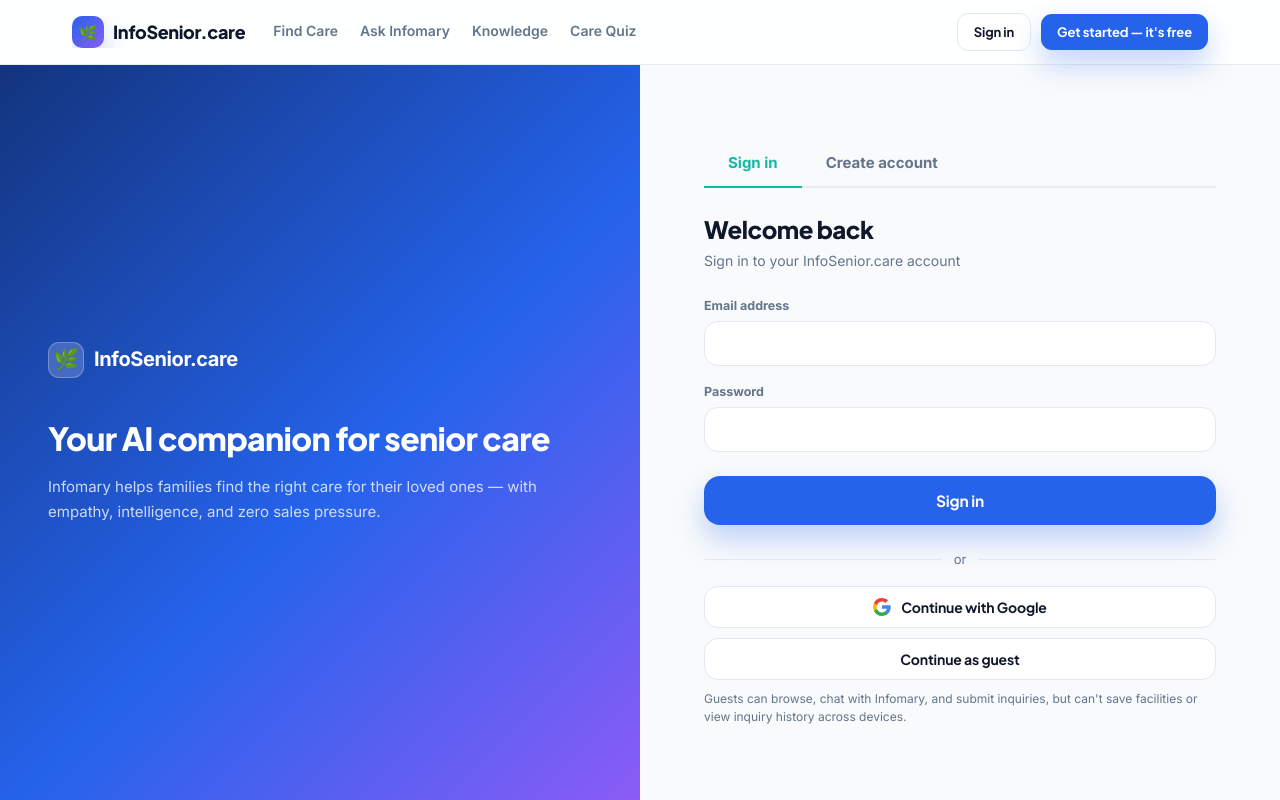
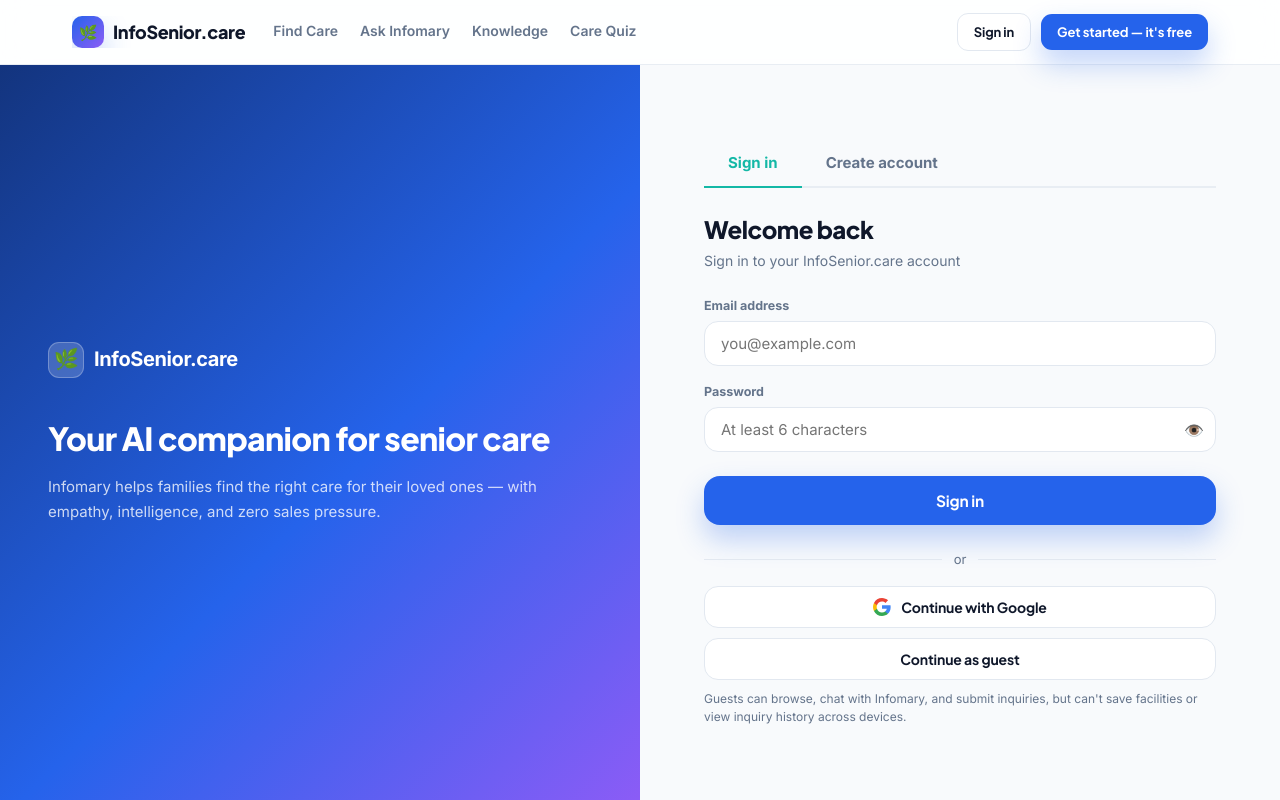
Before and after one commit to MATZ-Solution/Info_Senior_Care-Frontend, a React (Vite) app: page /auth in a window 1280 px wide. Shown: the top 800 px of the page. Built offline with nearby package versions, Linux system fonts and the light colour scheme; no server answers.

Commit message:
Enhance Auth component with email validation, password visibility toggle, and improved error handling

```diff
--- a/src/pages/Auth.tsx
+++ b/src/pages/Auth.tsx
@@ -4,6 +4,8 @@
 import { ErrorBanner } from "../components/Feedback";
 
 type Tab = "signin" | "signup";
+
+const EMAIL_RE = /^[^\s@]+@[^\s@]+\.[^\s@]+$/;
 
 export default function Auth() {
   const [params] = useSearchParams();
@@ -17,16 +19,27 @@
 
   const [email, setEmail] = useState("");
   const [password, setPassword] = useState("");
+  const [showPassword, setShowPassword] = useState(false);
   const [submitting, setSubmitting] = useState(false);
   const [error, setError] = useState<string | null>(null);
   const [confirmEmailNotice, setConfirmEmailNotice] = useState(false);
 
   async function handleSubmit(e: React.FormEvent) {
     e.preventDefault();
-    setSubmitting(true);
     setError(null);
     setConfirmEmailNotice(false);
-    const outcome = tab === "signin" ? await signIn(email, password) : await signUp(email, password);
+
+    if (!EMAIL_RE.test(email.trim())) {
+      setError("Please enter a valid email address.");
+      return;
+    }
+    if (password.length < 6) {
+      setError("Password must be at least 6 characters.");
+      return;
+    }
+
+    setSubmitting(true);
+    const outcome = tab === "signin" ? await signIn(email.trim(), password) : await signUp(email.trim(), password);
     setSubmitting(false);
     if (outcome.status === "signed_in") {
       navigate(from, { replace: true });
@@ -109,11 +122,47 @@
         <form onSubmit={handleSubmit}>
           <div className="field">
             <label>Email address</label>
-            <input type="email" required value={email} onChange={(e) => setEmail(e.target.value)} />
+            <input
+              type="email"
+              required
+              placeholder="you@example.com"
+              value={email}
+              onChange={(e) => setEmail(e.target.value)}
+            />
           </div>
           <div className="field">
             <label>Password</label>
-            <input type="password" required minLength={6} value={password} onChange={(e) => setPassword(e.target.value)} />
+            <div style={{ position: "relative" }}>
+              <input
+                type={showPassword ? "text" : "password"}
+                required
+                minLength={6}
+                placeholder="At least 6 characters"
+                value={password}
+                onChange={(e) => setPassword(e.target.value)}
+                style={{ paddingRight: 44 }}
+              />
+              <button
+                type="button"
+                onClick={() => setShowPassword((v) => !v)}
+                aria-label={showPassword ? "Hide password" : "Show password"}
+                style={{
+                  position: "absolute",
+                  right: 4,
+                  top: "50%",
+                  transform: "translateY(-50%)",
+                  background: "none",
+                  border: "none",
+                  cursor: "pointer",
+                  padding: 8,
+                  fontSize: 16,
+                  lineHeight: 1,
+                  color: "var(--muted)",
+                }}
+              >
+                {showPassword ? "🙈" : "👁️"}
+              </button>
+            </div>
           </div>
 
           {error && <ErrorBanner message={error} />}
--- a/src/pages/Chat.tsx
+++ b/src/pages/Chat.tsx
@@ -112,6 +112,10 @@
 
     ws.onclose = () => {
       wsRef.current = null;
+      // A drop mid-reply must not leave `sending` stuck true forever -- that
+      // would permanently disable the Send button until a page reload, since
+      // nothing else would ever flip it back.
+      setSending(false);
       if (attemptRef.current >= MAX_ATTEMPTS) {
         setStatus("disconnected");
         return;
@@ -181,7 +185,10 @@
   function handleSend(e: React.FormEvent) {
     e.preventDefault();
     const text = draft.trim();
-    if (!text || !sessionId) return;
+    // Block sending while a reply is still in flight -- one turn at a time.
+    // The input itself stays editable so the user can keep typing/queue up
+    // their next message, they just can't fire it off until this one lands.
+    if (!text || !sessionId || sending) return;
 
     const historyForSend = messagesRef.current
       .filter((m) => m !== GREETING)
@@ -300,8 +307,8 @@
               placeholder="Ask Infomary anything about senior care…"
               style={{ flex: 1, border: "none", background: "transparent", fontSize: 14, outline: "none" }}
             />
-            <button type="submit" className="btn btn-primary btn-sm" disabled={!draft.trim()}>
-              Send →
+            <button type="submit" className="btn btn-primary btn-sm" disabled={!draft.trim() || sending}>
+              {sending ? "Sending…" : "Send →"}
             </button>
           </form>
         </div>
--- a/src/pages/FacilityDetail.tsx
+++ b/src/pages/FacilityDetail.tsx
@@ -10,6 +10,19 @@
 // urgency, sent as contact_time_preference -- NOT a literal call-time).
 const INQUIRY_BUDGETS = ["Under $3k / mo", "$3k–5k / mo", "$5k–7k / mo", "$7k+ / mo", "Not sure yet"];
 const INQUIRY_TIMELINES = ["Immediately", "Within a month", "1–3 months", "Just researching"];
+
+// Strips everything except digits, caps at 10 (US numbers), and formats as
+// the user types: (305) 555-0100 -- matches the mobile app's formatUSPhone.
+// Non-digit keystrokes (letters, symbols) are silently dropped rather than
+// rejected, so pasting a longer/garbage string is sanitized the same way.
+function formatUSPhone(raw: string): string {
+  const digits = raw.replace(/\D/g, "").slice(0, 10);
+  const len = digits.length;
+  if (len === 0) return "";
+  if (len < 4) return `(${digits}`;
+  if (len < 7) return `(${digits.slice(0, 3)}) ${digits.slice(3)}`;
+  return `(${digits.slice(0, 3)}) ${digits.slice(3, 6)}-${digits.slice(6)}`;
+}
 
 const NH_LABELS: Record<string, string> = {
   nh_special_focus_facility: "Special focus facility",
@@ -293,7 +306,13 @@
                   </div>
                   <div className="field">
                     <label>Contact phone</label>
-                    <input value={phone} onChange={(e) => setPhone(e.target.value)} maxLength={30} placeholder="(305) 555-0100" />
+                    <input
+                      type="tel"
+                      value={phone}
+                      onChange={(e) => setPhone(formatUSPhone(e.target.value))}
+                      maxLength={14}
+                      placeholder="Only US Number"
+                    />
                   </div>
                   <div className="field">
                     <label>Monthly budget</label>
--- a/src/styles/global.css
+++ b/src/styles/global.css
@@ -736,6 +736,7 @@
 .field textarea {
   resize: vertical;
   min-height: 90px;
+  max-height: 280px;
 }
 
 /* ===== Sidebar / filters (search page) ===== */
@@ -1210,14 +1211,23 @@
   background: var(--card-bg);
 }
 .chat-markdown p {
-  margin-bottom: 8px;
-}
-.chat-markdown p:last-child {
-  margin-bottom: 0;
+  margin: 0 0 8px;
 }
 .chat-markdown ul,
 .chat-markdown ol {
   margin: 6px 0 6px 20px;
+}
+/* Browser default UA margins on the first/last block (e.g. a <p>'s implicit
+   margin-top) would otherwise add lopsided padding inside the bubble -- most
+   visible on a short, single-paragraph reply where there's nothing below to
+   balance it out. Zeroing the outer edges keeps the bubble's own padding the
+   only spacing, regardless of message length or which element markdown
+   happens to render first/last. */
+.chat-markdown > *:first-child {
+  margin-top: 0;
+}
+.chat-markdown > *:last-child {
+  margin-bottom: 0;
 }
 .chat-markdown a {
   color: var(--primary);
```
